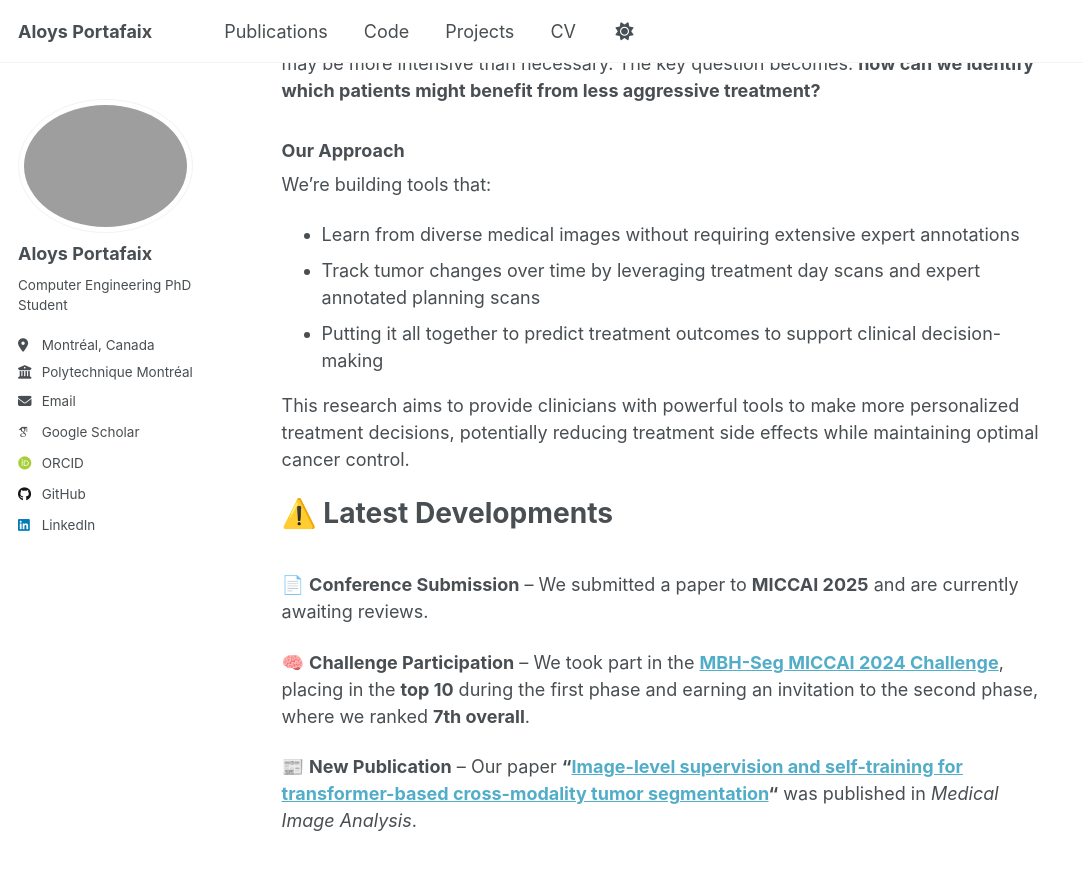
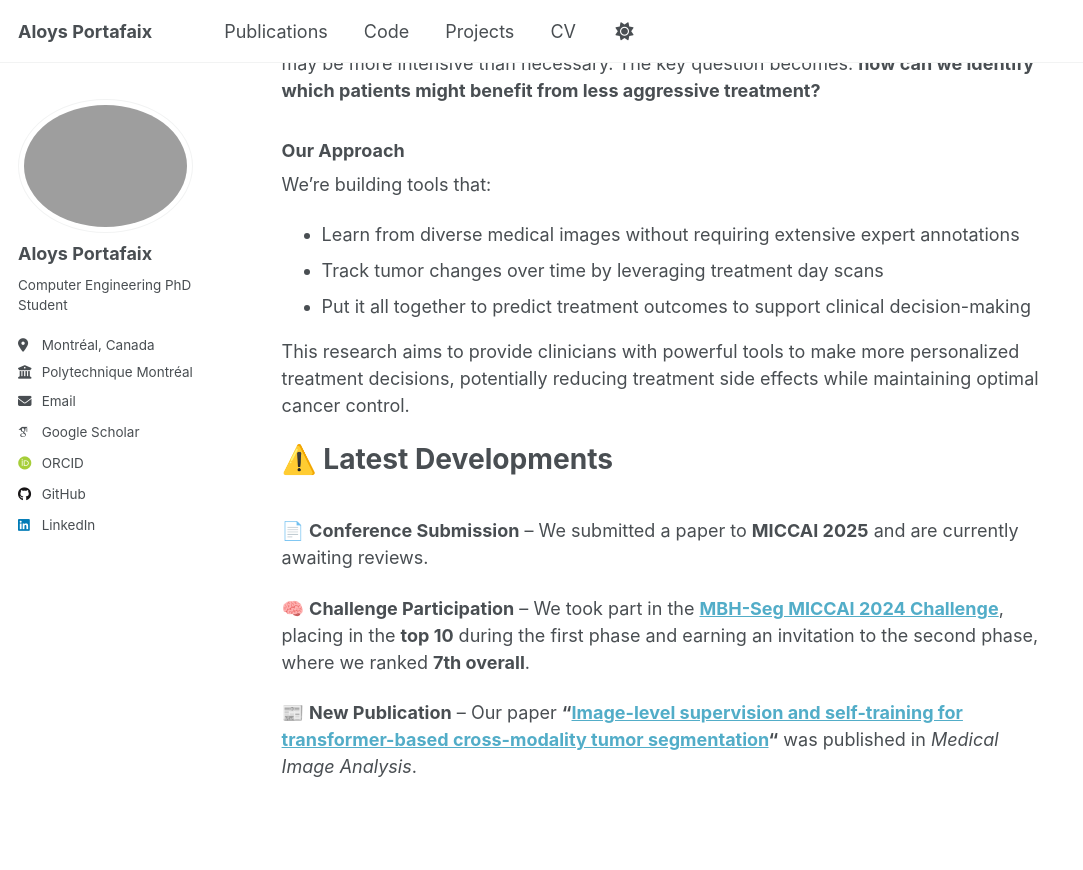
Before and after one commit to aloyspx/aloyspx.github.io, a Jekyll site: the page built from _pages/about.md, in a window 1280 px wide and 900 px high, scrolled down 570 px. Shown: the top 870 px of the window, without its empty margins (0-1083 px from the left). Built offline with Jekyll 4.4.1, drawn with Linux system fonts in a browser that asks for light colours; some web fonts are replaced.

Commit message:
initial commit

```diff
--- a/_pages/about.md
+++ b/_pages/about.md
@@ -28,8 +28,8 @@ Modern cancer treatments need to balance effectiveness with patient quality of l
 We're building tools that:
 
 - Learn from diverse medical images without requiring extensive expert annotations
-- Track tumor changes over time by leveraging treatment day scans and expert annotated planning scans
-- Putting it all together to predict treatment outcomes to support clinical decision-making
+- Track tumor changes over time by leveraging treatment day scans
+- Put it all together to predict treatment outcomes to support clinical decision-making
 
 This research aims to provide clinicians with powerful tools to make more personalized treatment decisions, potentially reducing treatment side effects while maintaining optimal cancer control.
 
```
